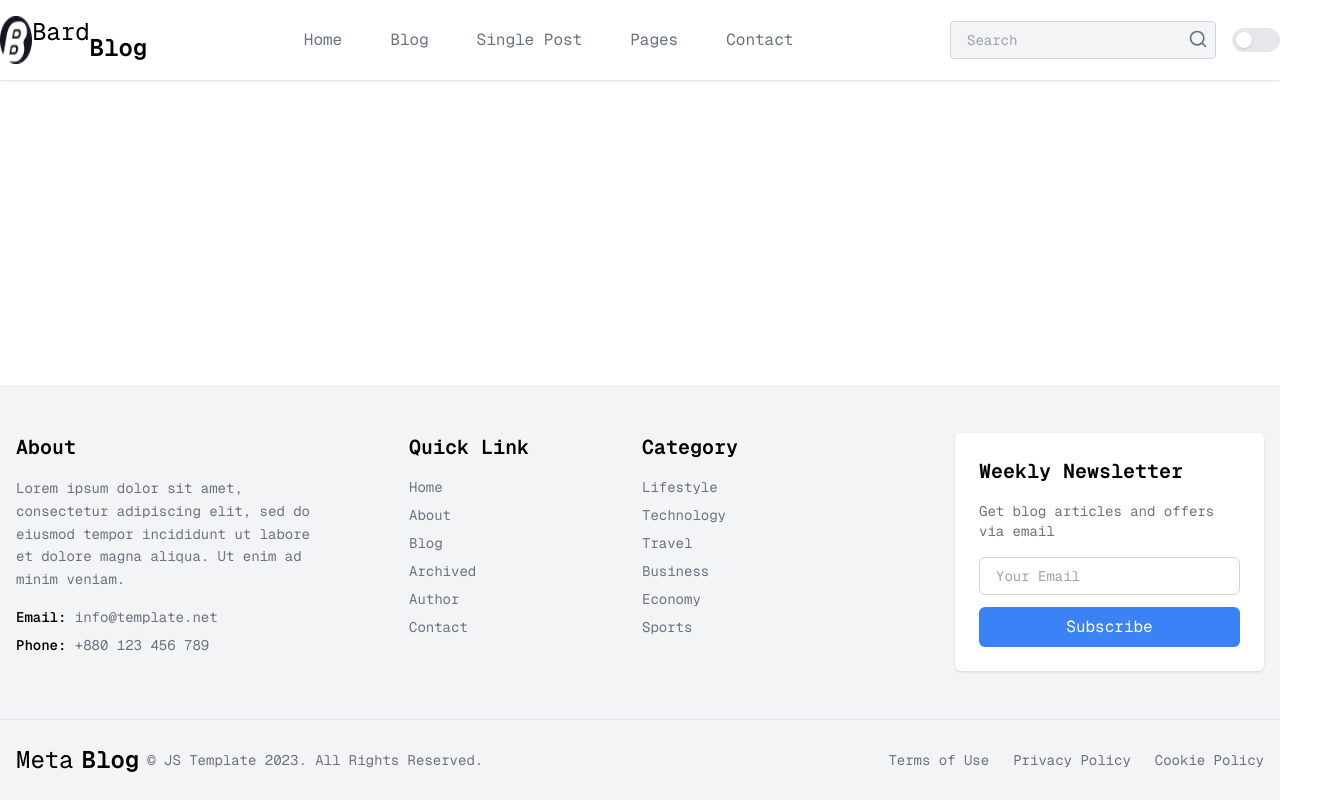
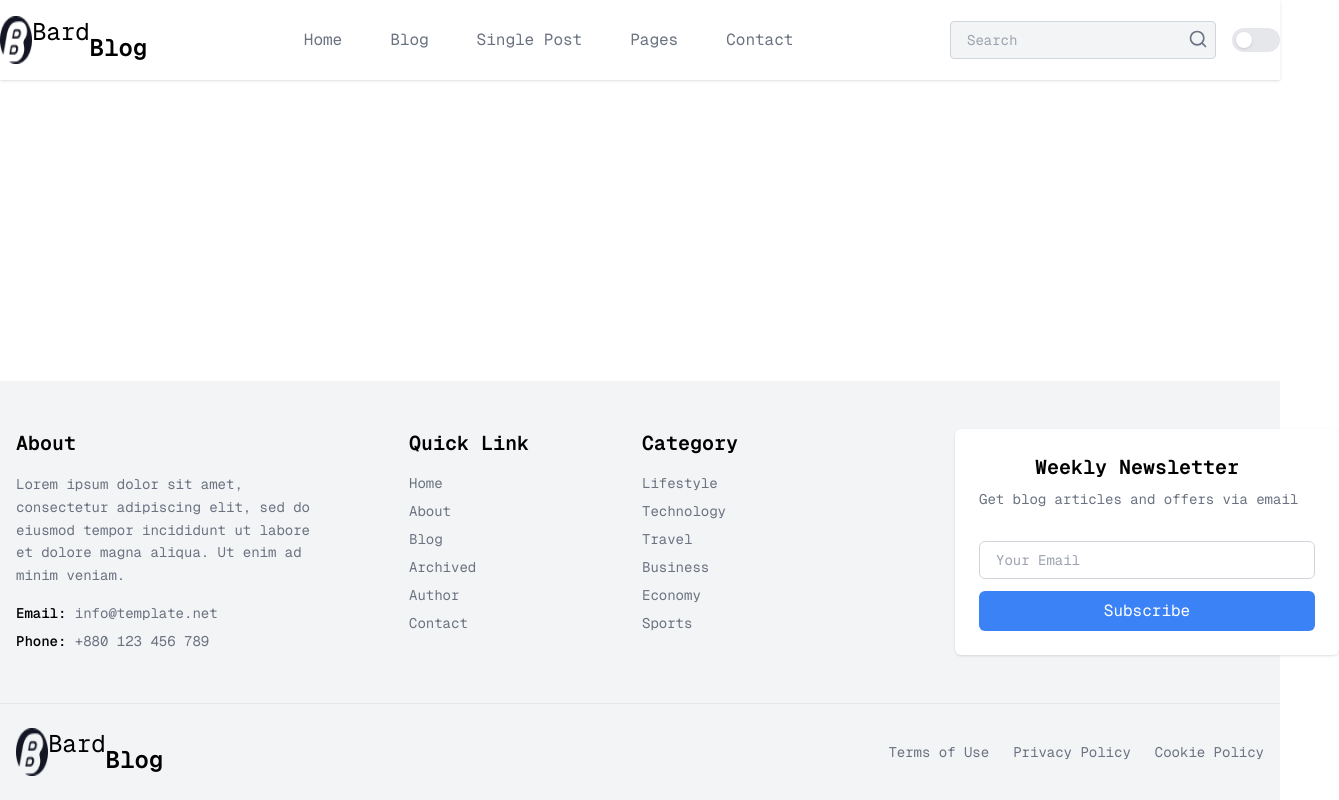
Before and after one commit to Bardsun0/BardBlog-Next.js-Challenge, a Next.js app: page / in a window 1280 px wide. Shown: the whole page, 1339 px wide, since content can reach past the window. Built offline with nearby package versions, Linux system fonts and the light colour scheme.

Commit message:
Footer completed!

```diff
--- a/src/app/components/Footer.jsx
+++ b/src/app/components/Footer.jsx
@@ -1,4 +1,5 @@
 import React from "react";
+import Image from "next/image";
 
 const Footer = () => {
   return (
@@ -102,9 +103,9 @@ const Footer = () => {
         </div>
 
         {/* Newsletter */}
-        <div className="bg-white p-6 rounded-md shadow">
-          <h3 className="font-bold text-xl mb-4">Weekly Newsletter</h3>
-          <p className="text-gray-500 text-sm mb-4">
+        <div className="bg-white p-6 rounded-md shadow w-96">
+          <h3 className="font-bold text-xl mb-2 ml-14">Weekly Newsletter</h3>
+          <p className="text-gray-500 text-sm mb-8">
             Get blog articles and offers via email
           </p>
           <form className="space-y-3">
@@ -127,11 +128,15 @@ const Footer = () => {
       <div className="border-t border-gray-200">
         <div className="max-w-screen-xl mx-auto px-4 py-6 flex flex-col md:flex-row justify-between items-center">
           <div className="flex items-center space-x-2 mb-4 md:mb-0">
-            <span className="text-2xl font-normal">Meta</span>
-            <span className="text-2xl font-bold">Blog</span>
-            <span className="text-sm text-gray-500">
-              © JS Template 2023. All Rights Reserved.
-            </span>
+            <div className="text-2xl font-normal text-black flex justify-between space-y-4">
+              <Image
+                src="/logo.png"
+                width={32}
+                height={32}
+                alt="Bard Blog Logo"
+              />
+              Bard<span className="font-bold">Blog</span>
+            </div>
           </div>
           <div className="flex space-x-6 text-sm text-gray-500">
             <a href="#" className="hover:text-black">
--- a/src/app/components/Header.jsx
+++ b/src/app/components/Header.jsx
@@ -12,20 +12,20 @@ const Header = () => {
         </div>
 
         {/* Navbar */}
-        <nav className="hidden md:flex space-x-12">
-          <a href="#" className="text-gray-500 hover:text-black">
+        <nav className="hidden md:flex space-x-12 text-gray-500">
+          <a href="#" className="hover:text-black">
             Home
           </a>
-          <a href="#" className="text-gray-500 hover:text-black">
+          <a href="#" className="hover:text-black">
             Blog
           </a>
-          <a href="#" className="text-gray-500 hover:text-black">
+          <a href="#" className="hover:text-black">
             Single Post
           </a>
-          <a href="#" className="text-gray-500 hover:text-black">
+          <a href="#" className="hover:text-black">
             Pages
           </a>
-          <a href="#" className="text-gray-500 hover:text-black">
+          <a href="#" className="hover:text-black">
             Contact
           </a>
         </nav>
```
